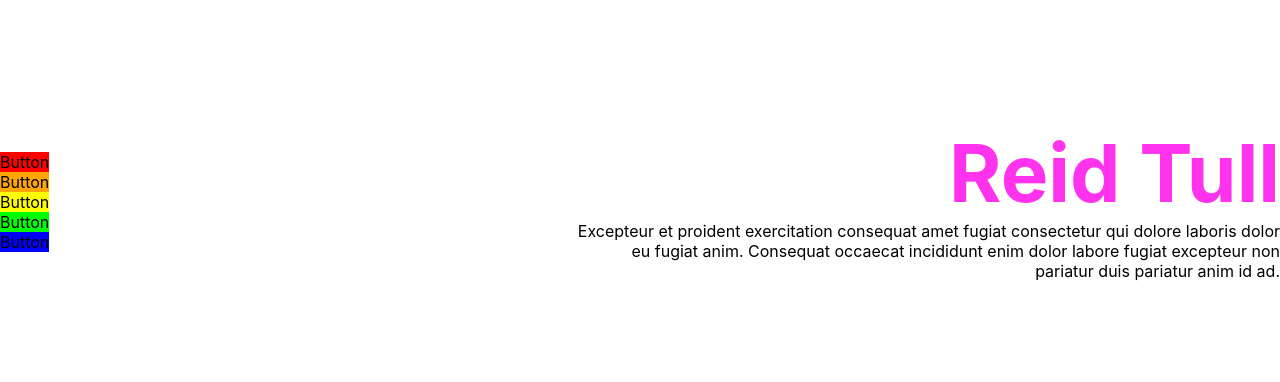
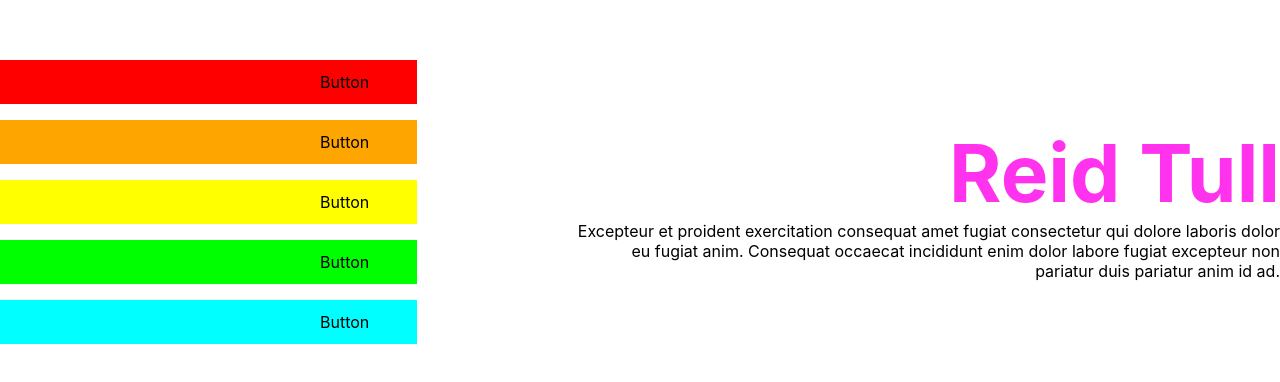
Before and after one commit to Bricktech2000/first-website, a Next.js app: page / in a window 1280 px wide. Shown: the part 198-580 px from the top of the page. Built offline with nearby package versions, Linux system fonts and the light colour scheme.

Commit message:
modified button styling

```diff
--- a/components/Button.js
+++ b/components/Button.js
@@ -5,7 +5,7 @@ const Button = (props) => {
   const { background } = props;
 
   return (
-    <div className={styles.button} style={{ background: background }}>
+    <div className={styles.Button} style={{ background: background }}>
       Button
     </div>
   );
--- a/pages/index.js
+++ b/pages/index.js
@@ -26,7 +26,7 @@ export default function Home() {
           <Button background="orange" />
           <Button background="yellow" />
           <Button background="lime" />
-          <Button background="blue" />
+          <Button background="cyan" />
         </div>
       </main>
     </div>
--- a/styles/Button.module.css
+++ b/styles/Button.module.css
@@ -1,2 +1,5 @@
 .Button {
+  padding: 0.75em 3em;
+  padding-left: 25vw;
+  margin: 0.5em 0;
 }
```
